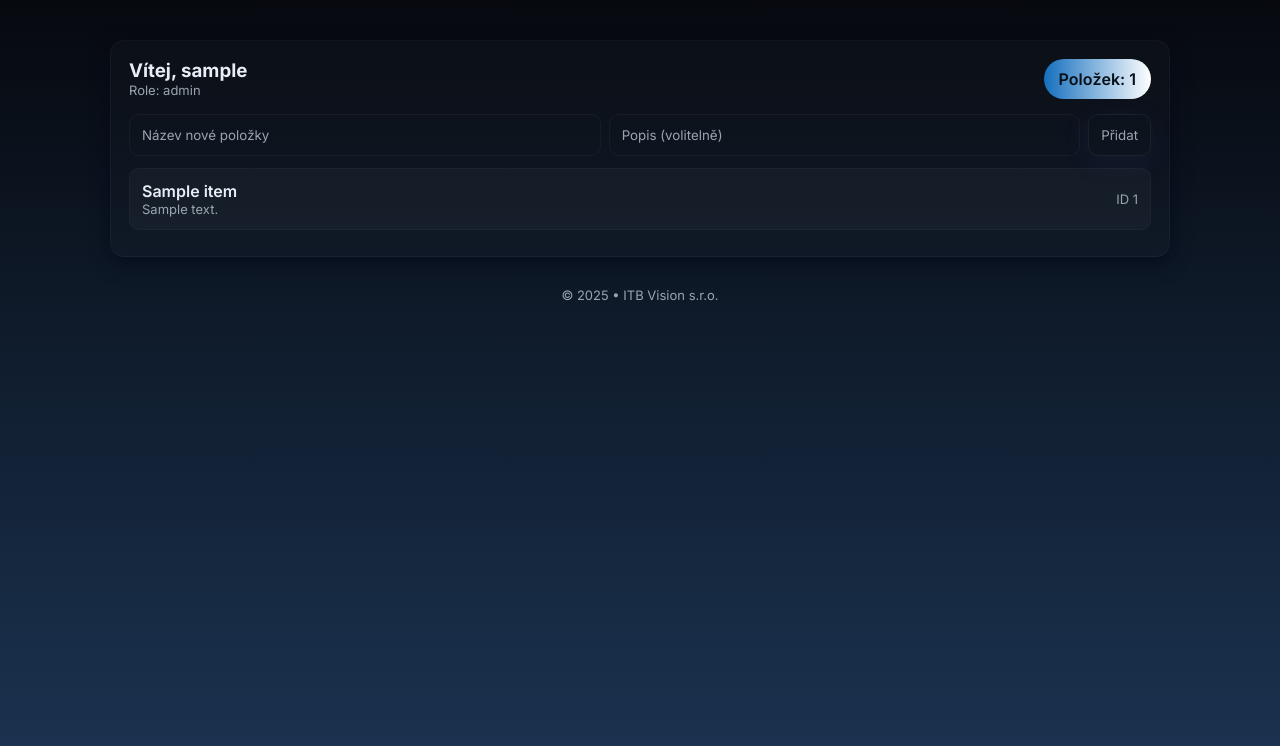
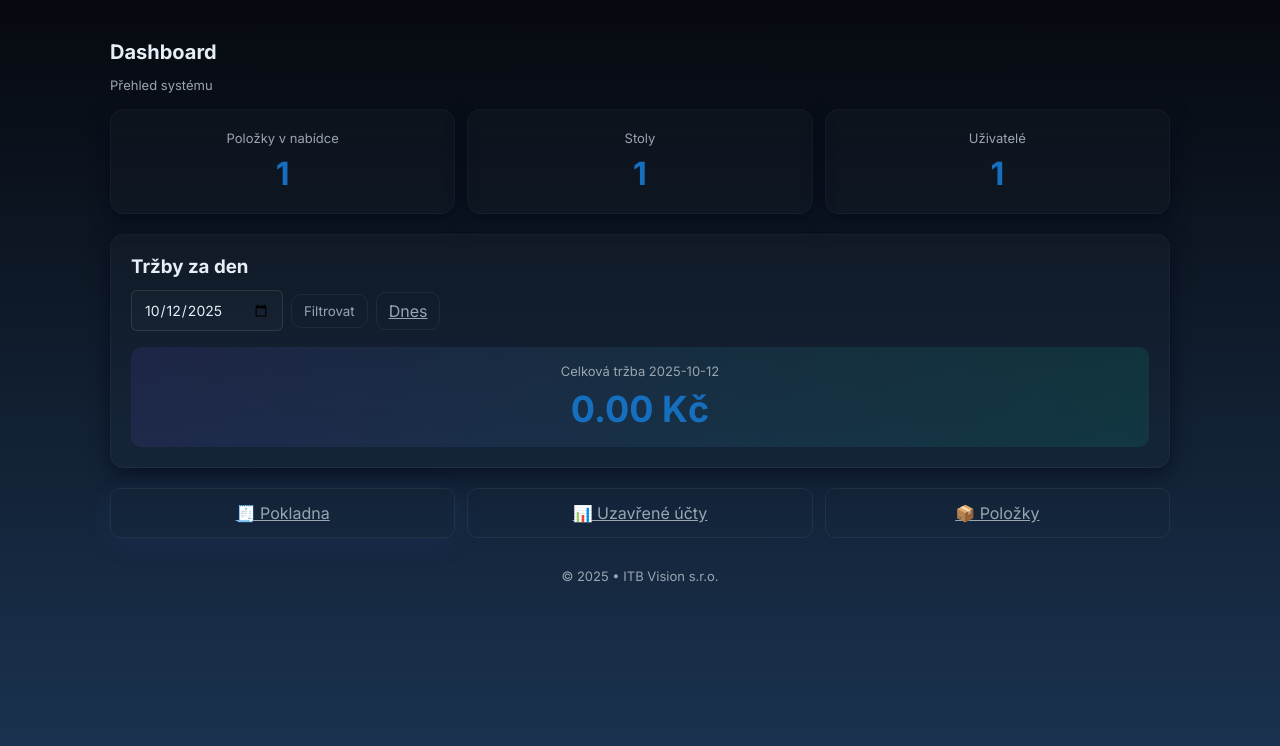
Before and after one commit to ondrejxprosek/projekt_vwa_2025, a Flask app: page / in a window 1280 px wide. Shown: the part 94-840 px from the top of the page. Run offline with Flask 3, Linux system fonts and the light colour scheme; the visitor is signed in with stand-in values (Sample User, id 1); tables that the repository leaves empty hold one stand-in row (values such as "Sample post").

Commit message:
dashboard add, some repairs

```diff
--- a/app.py
+++ b/app.py
@@ -2,8 +2,8 @@ from flask import Flask, render_template, request, redirect, url_for, session, f
 from flask_sqlalchemy import SQLAlchemy
 from werkzeug.security import generate_password_hash, check_password_hash
 from functools import wraps
-import os
 from datetime import datetime
+import os  # ← přidáno
 
 app = Flask(__name__)
 app.secret_key = 'super_tajne_heslo'  # změň si!
@@ -13,7 +13,7 @@ BASE_DIR = os.path.abspath(os.path.dirname(__file__))
 app.config['SQLALCHEMY_DATABASE_URI'] = 'sqlite:///' + os.path.join(BASE_DIR, 'data.db')
 app.config['SQLALCHEMY_TRACK_MODIFICATIONS'] = False
 
-db = SQLAlchemy(app)
+db = SQLAlchemy(app)  # ← přidáno
 
 
 # --- MODELY ---
@@ -83,6 +83,15 @@ class OrderItem(db.Model):
     order = db.relationship('Order', backref=db.backref('items', lazy='dynamic'))
     item = db.relationship('Item')
 
+class Permission(db.Model):
+    id = db.Column(db.Integer, primary_key=True)
+    role = db.Column(db.String(50), unique=True, nullable=False)  # 'user' | 'manager' | 'admin'
+    can_cashier = db.Column(db.Boolean, default=False)
+    can_view_closed_orders = db.Column(db.Boolean, default=False)
+    can_manage_tables = db.Column(db.Boolean, default=False)
+    can_manage_items = db.Column(db.Boolean, default=False)
+    can_manage_users = db.Column(db.Boolean, default=False)
+
 # --- DEKORÁTORY ---
 def login_required(f):
     @wraps(f)
@@ -111,9 +120,41 @@ def role_required(*roles):
 @app.route('/')
 @login_required
 def index():
-    user = User.query.get(session['user_id'])
-    items = Item.query.all()
-    return render_template('index.html', items=items, user=user)
+    # Základní statistiky
+    total_items = Item.query.count()
+    total_tables = Table.query.count()
+    total_users = User.query.count()
+
+    # Filtr tržeb – výchozí dnešní den
+    date_filter = request.args.get('date', datetime.utcnow().strftime('%Y-%m-%d'))
+    try:
+        filter_date = datetime.strptime(date_filter, '%Y-%m-%d')
+    except ValueError:
+        filter_date = datetime.utcnow()
+
+    # Tržby za zvolený den (uzavřené účty)
+    start_of_day = filter_date.replace(hour=0, minute=0, second=0, microsecond=0)
+    end_of_day = filter_date.replace(hour=23, minute=59, second=59, microsecond=999999)
+
+    closed_orders = Order.query.filter(
+        Order.closed_at >= start_of_day,
+        Order.closed_at <= end_of_day
+    ).all()
+
+    daily_revenue = 0.0
+    for order in closed_orders:
+        for item in order.items:
+            daily_revenue += (item.price or 0) * (item.quantity or 1)
+
+    return render_template(
+        'index.html',
+        total_items=total_items,
+        total_tables=total_tables,
+        total_users=total_users,
+        daily_revenue=daily_revenue,
+        date_filter=filter_date.strftime('%Y-%m-%d'),
+        title='Dashboard'
+    )
 
 @app.context_processor
 def inject_user_model():
@@ -122,6 +163,36 @@ def inject_user_model():
 @app.context_processor
 def inject_db():
     return dict(db=db)
+
+@app.context_processor
+def inject_auth():
+    u = None
+    perms = dict(
+        can_cashier=False,
+        can_view_closed_orders=False,
+        can_manage_tables=False,
+        can_manage_items=False,
+        can_manage_users=False,
+    )
+    if 'user_id' in session:
+        u = User.query.get(session['user_id'])
+        if u:
+            if u.role == 'admin':
+                # Admin má všechna práva
+                for k in perms.keys():
+                    perms[k] = True
+            else:
+                p = Permission.query.filter_by(role=u.role).first()
+                if p:
+                    perms.update(dict(
+                        can_cashier=p.can_cashier,
+                        can_view_closed_orders=p.can_view_closed_orders,
+                        can_manage_tables=p.can_manage_tables,
+                        can_manage_items=p.can_manage_items,
+                        can_manage_users=p.can_manage_users,
+                    ))
+    # aliasy pro staré šablony
+    return dict(current_user=u, perms=perms, user=u, me=u)
 
 # přidej tohle:
 @app.route('/admin')
@@ -459,7 +530,33 @@ def view_order(order_id):
     return render_template('order_detail.html', order=order, items=items, total=total, title=f'Detail účtu #{order.id}')
 
 
+def ensure_schema():
+    try:
+        if db.engine.url.get_backend_name() == 'sqlite':
+            with db.engine.begin() as conn:
+                cols = [row[1] for row in conn.execute(db.text("PRAGMA table_info(item)")).fetchall()]
+                if 'created_at' not in cols:
+                    conn.execute(db.text("ALTER TABLE item ADD COLUMN created_at DATETIME"))
+                    conn.execute(db.text("UPDATE item SET created_at = CURRENT_TIMESTAMP WHERE created_at IS NULL"))
+    except Exception as e:
+        app.logger.error(f'ensure_schema failed: {e}')
+
+
+def ensure_default_permissions():
+    defaults = {
+        'admin':   dict(can_cashier=True, can_view_closed_orders=True, can_manage_tables=True, can_manage_items=True, can_manage_users=True),
+        'manager': dict(can_cashier=True, can_view_closed_orders=True, can_manage_tables=True, can_manage_items=True, can_manage_users=False),
+        'user':    dict(can_cashier=True, can_view_closed_orders=False, can_manage_tables=False, can_manage_items=False, can_manage_users=False),
+    }
+    for role, flags in defaults.items():
+        perm = Permission.query.filter_by(role=role).first()
+        if not perm:
+            db.session.add(Permission(role=role, **flags))
+    db.session.commit()
+
 if __name__ == '__main__':
     with app.app_context():
         db.create_all()
+        ensure_schema()  # pro item.created_at
+        ensure_default_permissions()  # pro Permission
     app.run(debug=True)
--- a/static/css/styles.css
+++ b/static/css/styles.css
@@ -14,8 +14,21 @@ html,body{height:100%;margin:0;background:linear-gradient(180deg,#05060a 0%, var
 .btn:hover{border-color:rgba(124,92,255,0.8);color:#fff}
 .card{background:linear-gradient(180deg, rgba(255,255,255,0.02), rgba(255,255,255,0.01));border:1px solid rgba(255,255,255,0.03);padding:18px;border-radius:14px;box-shadow:0 6px 20px rgba(2,6,23,0.6)}
 .center-viewport{min-height:70vh;display:flex;align-items:center;justify-content:center}
-.input{width:100%;padding:12px;border-radius:10px;border:1px solid rgba(255,255,255,0.04);background:transparent;color:#fff}
+.input, input[type="text"], input[type="password"], input[type="email"], input[type="number"], input[type="date"], textarea {
+  padding: 10px 12px;
+  border: 1px solid rgba(255,255,255,0.1);
+  border-radius: 6px;
+  background: rgba(255,255,255,0.02);
+  color: var(--text);
+  font-family: inherit;
+  font-size: 14px;
+}
 .input::placeholder{color:var(--muted)}
+.input:focus, input:focus, textarea:focus {
+  outline: none;
+  border-color: var(--accent);
+  background: rgba(124,92,255,0.05);
+}
 .form-row{display:flex;gap:10px} /* gap je mezera mezi bloky */
 .h1{font-size:20px;margin:0 0 12px 0}
 .hint{color:var(--muted);font-size:13px}
--- a/templates/index.html
+++ b/templates/index.html
@@ -1,38 +1,71 @@
 {% extends 'base.html' %}
 {% block content %}
-<div class="card">
-<div style="display:flex;justify-content:space-between;align-items:center">
 <div>
-<h3 style="margin:0">Vítej, {{ user.username }}</h3>
-<div class="small-muted">Role: {{ user.role }}</div>
-</div>
-<div>
-<span class="badge">Položek: {{ items|length }}</span>
-</div>
+  <h1 class="h1">Dashboard</h1>
+  <p class="small-muted">Přehled systému</p>
 </div>
 
+<!-- Statistiky -->
+<div style="display:grid;grid-template-columns:repeat(auto-fit,minmax(200px,1fr));gap:12px;margin-top:16px;">
+  <div class="card" style="text-align:center;padding:20px;">
+    <div class="small-muted">Položky v nabídce</div>
+    <div style="font-size:32px;font-weight:700;margin-top:8px;color:var(--accent);">{{ total_items }}</div>
+  </div>
 
-{% if user.role in ['admin','manager'] %}
-<form method="POST" action="{{ url_for('admin_items_add') }}" style="margin-top:16px" class="form-inline">
-<input class="input" name="name" placeholder="Název nové položky" required>
-<input class="input" name="description" placeholder="Popis (volitelně)">
-<button class="btn glow" type="submit">Přidat</button>
-</form>
-{% endif %}
+  <div class="card" style="text-align:center;padding:20px;">
+    <div class="small-muted">Stoly</div>
+    <div style="font-size:32px;font-weight:700;margin-top:8px;color:var(--accent);">{{ total_tables }}</div>
+  </div>
 
+  <div class="card" style="text-align:center;padding:20px;">
+    <div class="small-muted">Uživatelé</div>
+    <div style="font-size:32px;font-weight:700;margin-top:8px;color:var(--accent);">{{ total_users }}</div>
+  </div>
+</div>
 
-<div class="list">
-{% for it in items %}
-<div class="list-item">
-<div>
-<div style="font-weight:600">{{ it.name }}</div>
-<div class="small-muted">{{ it.description or 'Bez popisu' }}</div>
+<!-- Tržby za datum -->
+<div class="card" style="margin-top:20px;padding:20px;">
+  <h3 style="margin:0 0 12px 0;">Tržby za den</h3>
+
+  <form method="GET" style="display:flex;gap:8px;align-items:center;margin-bottom:16px;">
+    <input
+      type="date"
+      name="date"
+      value="{{ date_filter }}"
+      class="input"
+      style="max-width:200px;"
+    >
+    <button class="btn" type="submit">Filtrovat</button>
+    <a class="btn" href="{{ url_for('index') }}">Dnes</a>
+  </form>
+
+  <div style="padding:16px;background:linear-gradient(90deg, rgba(124,92,255,0.1), rgba(0,230,168,0.1));border-radius:10px;text-align:center;">
+    <div class="small-muted">Celková tržba {{ date_filter }}</div>
+    <div style="font-size:36px;font-weight:700;margin-top:8px;color:var(--accent);">
+      {{ "%.2f"|format(daily_revenue) }} Kč
+    </div>
+  </div>
 </div>
-<div class="kv">ID {{ it.id }}</div>
+
+<!-- Rychlé akce -->
+<div style="display:flex;gap:12px;margin-top:20px;flex-wrap:wrap;">
+  {% if perms.can_cashier %}
+  <a class="btn glow" href="{{ url_for('cashier') }}" style="flex:1;min-width:150px;text-align:center;padding:14px;">
+    🧾 Pokladna
+  </a>
+  {% endif %}
+
+  {% if perms.can_view_closed_orders %}
+  <a class="btn" href="{{ url_for('closed_orders') }}" style="flex:1;min-width:150px;text-align:center;padding:14px;">
+    📊 Uzavřené účty
+  </a>
+  {% endif %}
+
+  {% if perms.can_manage_items %}
+  <a class="btn" href="{{ url_for('admin_items') }}" style="flex:1;min-width:150px;text-align:center;padding:14px;">
+    📦 Položky
+  </a>
+  {% endif %}
 </div>
-{% else %}
-<div class="small-muted">Žádné položky.</div>
-{% endfor %}
-</div>
-</div>
+
 {% endblock %}
```
Also changed, not shown: templates/cashier.html (+5 -2 lines).
